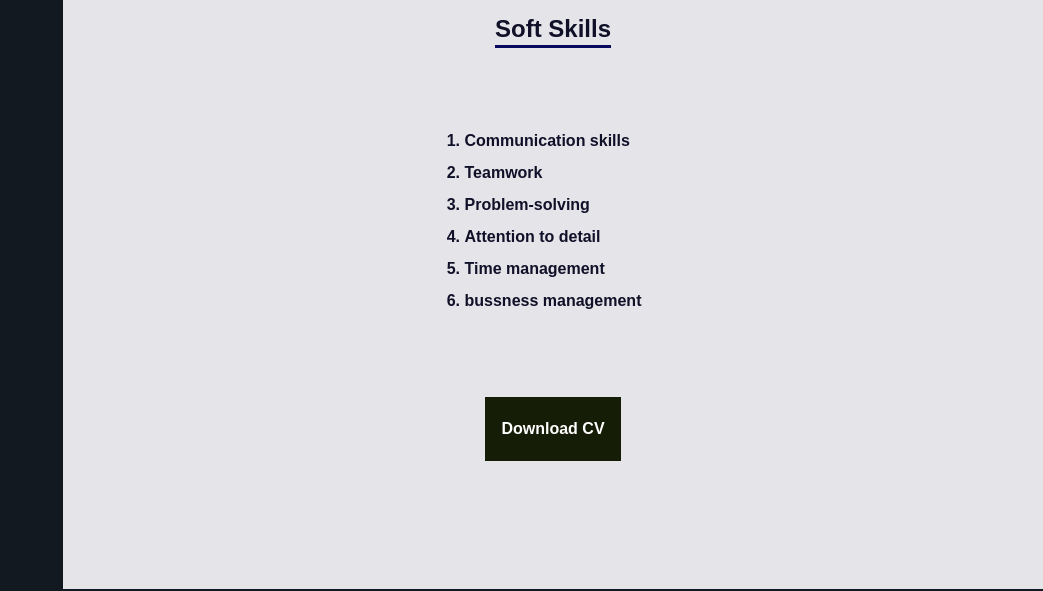
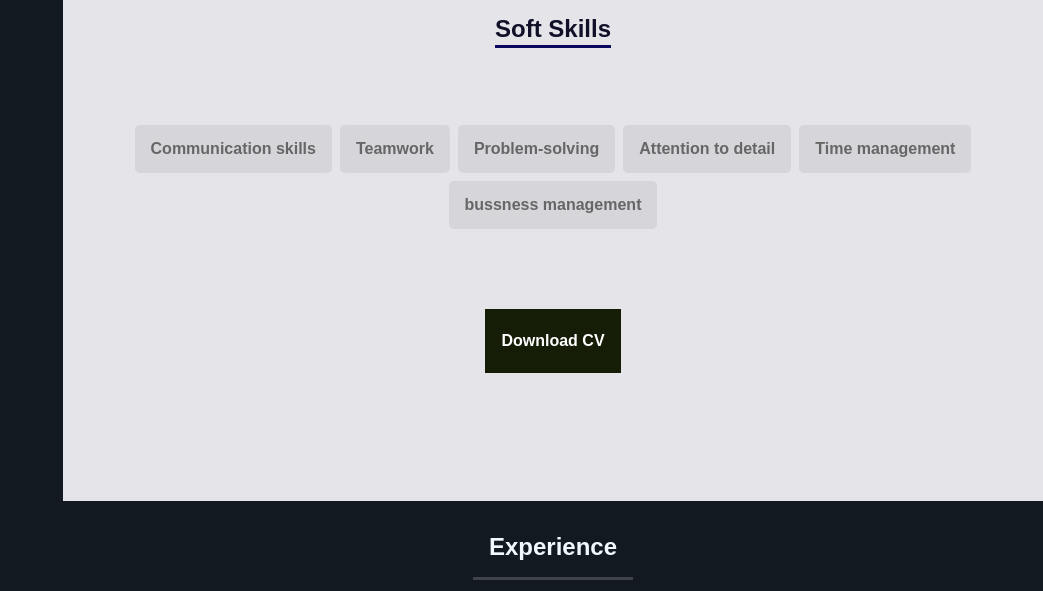
Before and after one commit to eidsid/Protfolio, a website: page project/html/index.pug in a window 1280 px wide. Shown: the part 1531-2122 px from the top of the page, without its empty margins (237-1280 px from the left). Drawn offline with nearby package versions, Linux system fonts and the light colour scheme; files that its build step writes are made by us from their sources; files whose address does not match are found by name.

Commit message:
change about section soft skills design

```diff
--- a/project/css/components/_about.scss
+++ b/project/css/components/_about.scss
@@ -33,7 +33,8 @@ section#about {
   h2 {
     margin-bottom: 5rem;
   }
-  .skills ul.list {
+  .skills ul.list,
+  .softSkills ul {
     @include flex(row, center, center);
     flex-wrap: wrap;
     gap: 0.5rem;
@@ -65,13 +66,6 @@ section#about {
       opacity: 1;
     }
   }
-  .softSkills {
-    display: flex;
-    justify-content: center;
-    ul li {
-      list-style: decimal;
-    }
-  }
 }
 
 @include medi {
```
Also changed, not shown: dist/css/style.css, 1 other file.
